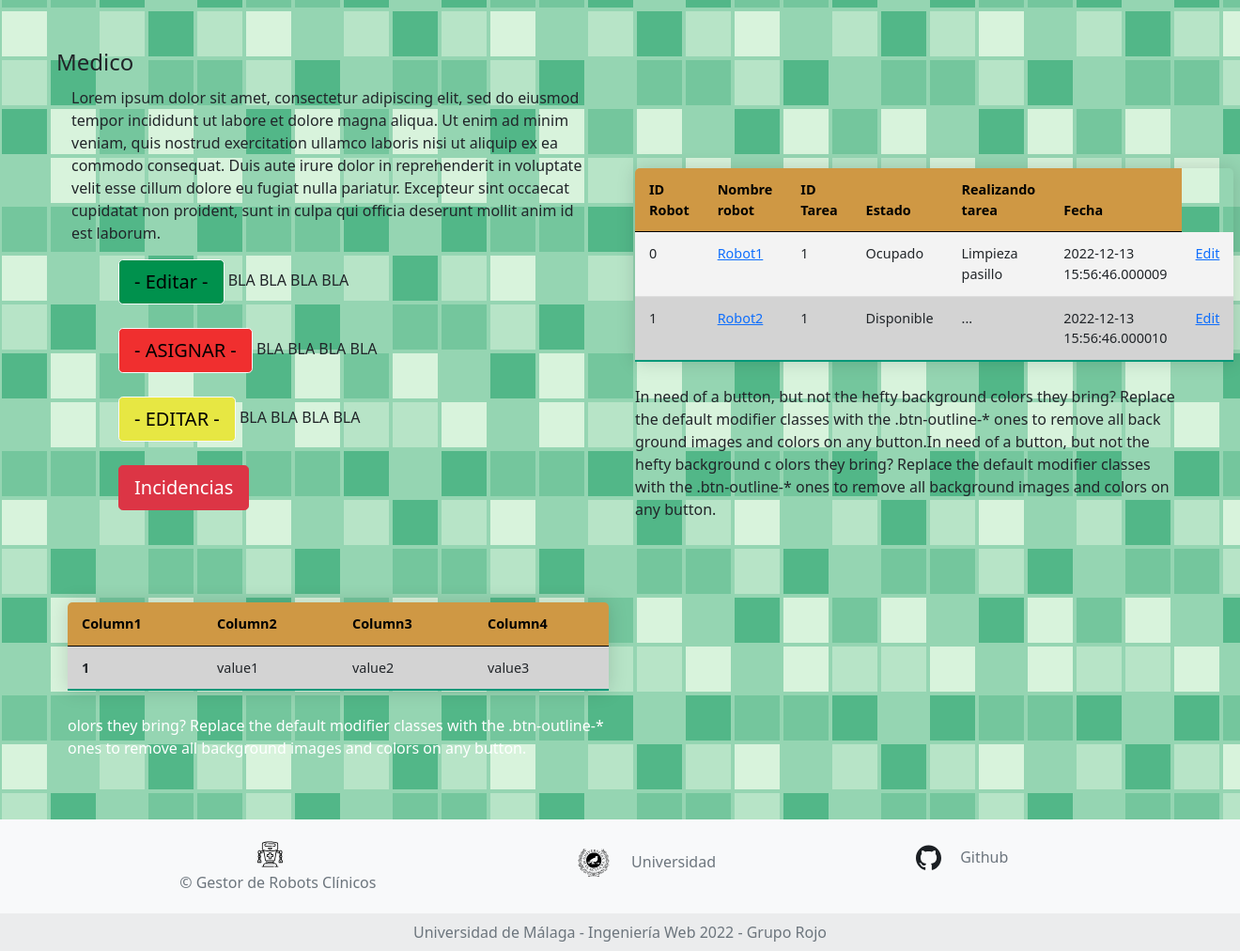
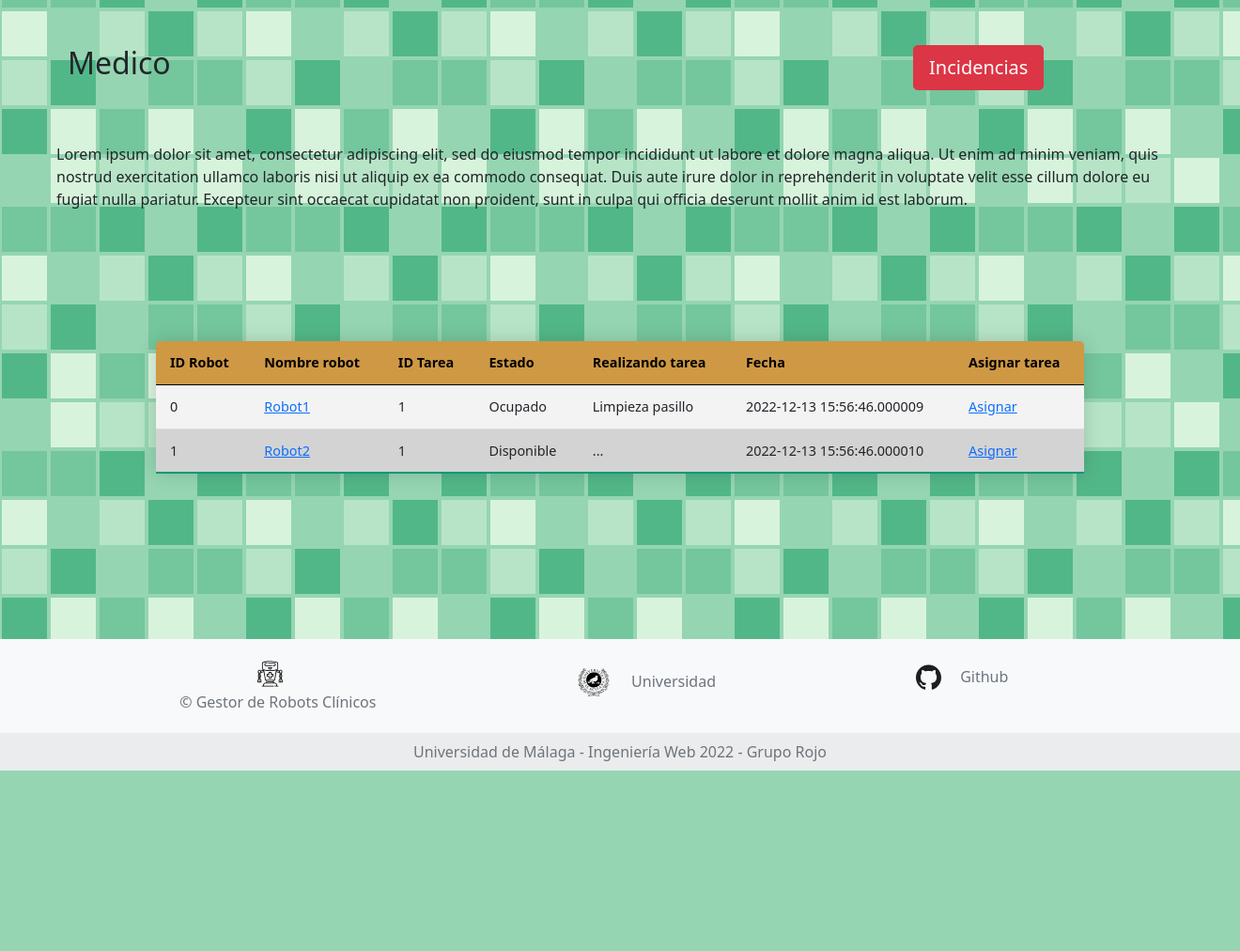
Before and after one commit to jesusaldanamartin/web_engineering, a Flask app: page /doctor in a window 1320 px wide. Shown: the part 42-1054 px from the top of the page at 94% size. After the commit the page ends 862 px from the top, so only its background shows below. Run offline with Flask 3, Linux system fonts and the light colour scheme; data comes from the database, SQL or seed files in the repository; some libraries are stand-ins or nearby versions.

Commit message:
plantilla medico nueva + padding correcto para footer

```diff
--- a/static/css/style.css
+++ b/static/css/style.css
@@ -120,3 +120,7 @@
     margin-left: 5px;
     content: "\25be";
 }
+
+.bot{
+    padding-bottom: 2.3cm;
+}
--- a/templates/formulario_tecnico_robots.jinja
+++ b/templates/formulario_tecnico_robots.jinja
@@ -8,7 +8,7 @@
 {% block content %}
 
 <body class="bg">
-    <fieldset class="main-container row p-5 mx-0 justify-content-center align-self-center">
+    <fieldset class="main-container row p-5 mx-0 justify-content-center align-self-center bot">
         <div class="main-container row p-5 mx-0 justify-content-center align-self-center">
             <h1 class="main-container row p-5 mx-0 justify-content-center align-self-center">Formulario Robots</h1>
             <form class="main-container row p-5 mx-0 justify-content-center align-self-center" method="post"
@@ -60,11 +60,11 @@
 
                             {% for mesg in get_flashed_messages() %}
                                 {% if mesg == '¡Robot creado con éxito!' %}
-                                    <div class = "alert alert-success">
+                                    <div class = "text-center alert alert-success">
                                         <p style="color: green;">{{ mesg }}<p>
                                     </div>
                                 {% else %}
-                                    <div class = "alert alert-danger ">
+                                    <div class = "text-center alert alert-danger ">
                                         <p style="color: red;">{{ mesg }}<p></p>
                                     </div>
                                 {% endif %}
--- a/templates/formulario_tecnico_tareas.jinja
+++ b/templates/formulario_tecnico_tareas.jinja
@@ -8,7 +8,7 @@
 {% block content %}
 
 <body class="bg">
-    <fieldset class="main-container row p-5 mx-0 justify-content-center align-self-center">
+    <fieldset class="main-container row p-5 mx-0 justify-content-center align-self-center bot">
         <div class="main-container row p-5 mx-0 justify-content-center align-self-center">
             <h1 class="main-container row p-5 mx-0 justify-content-center align-self-center">Formulario Tareas</h1>
             <form class="main-container row p-5 mx-0 justify-content-center align-self-center" method="post"
@@ -51,11 +51,11 @@
 
                             {% for mesg in get_flashed_messages() %}
                                 {% if mesg == '¡Tarea creada con éxito!' %}
-                                    <div class = "alert alert-success">
+                                    <div class = "text-center alert alert-success">
                                         <p style="color: green;">{{ mesg }}<p>
                                     </div>
                                 {% else %}
-                                    <div class = "alert alert-danger ">
+                                    <div class = "text-center alert alert-danger ">
                                         <p style="color: red;">{{ mesg }}<p></p>
                                     </div>
                                 {% endif %}
--- a/templates/formulario_tecnico_usuario.jinja
+++ b/templates/formulario_tecnico_usuario.jinja
@@ -68,11 +68,11 @@
 
                             {% for mesg in get_flashed_messages() %}
                                 {% if mesg == '¡Usuario creado con éxito!' %}
-                                    <div class = "alert alert-success">
+                                    <div class = "text-center alert alert-success">
                                         <p style="color: green;">{{ mesg }}<p>
                                     </div>
                                 {% else %}
-                                    <div class = "alert alert-danger ">
+                                    <div class = "text-center alert alert-danger ">
                                         <p style="color: red;">{{ mesg }}<p></p>
                                     </div>
                                 {% endif %}
--- a/templates/log.jinja
+++ b/templates/log.jinja
@@ -45,7 +45,7 @@
                   </button>
 
                   {% for mesg in get_flashed_messages() %}
-                    <div class = "alert alert-danger ">
+                    <div class = "text-center alert alert-danger ">
                       <p style="color: red;">{{ mesg }}<p></p>
                     </div>
                   {% endfor %}
--- a/templates/template_medico.jinja
+++ b/templates/template_medico.jinja
@@ -7,34 +7,140 @@
 
 
 {% block content %}
+
 <body class="bg">
 
 <div class="main-container row p-5 mx-0 justify-content-center align-items-center align-self-center">
-    <legend>Medico</legend>
-    <fieldset class="col-md-6 d-flex justify-content-center">
-        <form class="row px-3" method="POST" action="/upload" enctype="multipart/form-data">
-            <div>
-                <p>
+  <div class="row">
+    <div class="col-sm-9"><legend><h2>Medico</h2></legend></div>
+    <div class="col-sm-3"><button type="button" class="btn btn-danger btn-lg" data-toggle="modal" data-target="#exampleModal">Incidencias</button></div>
+  </div>
+    <p class="padd">
                   Lorem ipsum dolor sit amet, consectetur adipiscing elit, sed do eiusmod tempor incididunt ut
                   labore et dolore magna aliqua. Ut enim ad minim veniam, quis nostrud exercitation ullamco laboris
                   nisi ut aliquip ex ea commodo consequat. Duis aute irure dolor in reprehenderit in voluptate velit esse
                   cillum dolore eu fugiat nulla pariatur. Excepteur sint occaecat cupidatat non proident, sunt in culpa qui
                   officia deserunt mollit anim id est laborum.
     </p>
+  <!--
+  <div class="card w-50">
+    <div class="card-body">
+    <div class="row">
+        <div class="col-4">
+          <nav id="navbar-example3" class="h-100 flex-column align-items-stretch pe-4 border-end">
+            <nav class="nav nav-pills flex-column">
+              <a class="nav-link" href="#item-1">Item 1</a>
+              <nav class="nav nav-pills flex-column">
+                <a class="nav-link ms-3 my-1" href="#item-1-1">Item 1-1</a>
+                <a class="nav-link ms-3 my-1" href="#item-1-2">Item 1-2</a>
+              </nav>
+              <a class="nav-link" href="#item-2">Item 2</a>
+              <a class="nav-link" href="#item-3">Item 3</a>
+              <nav class="nav nav-pills flex-column">
+                <a class="nav-link ms-3 my-1" href="#item-3-1">Item 3-1</a>
+                <a class="nav-link ms-3 my-1" href="#item-3-2">Item 3-2</a>
+              </nav>
+            </nav>
+          </nav>
+        </div>
 
-                <div class="text-left margen">
-                    <button type="button" class="btn btn-light btn-lg editar">- Editar -</button> BLA BLA BLA BLA
+        <div class="col-8">
+          <div data-bs-spy="scroll" data-bs-target="#navbar-example3" data-bs-smooth-scroll="true" class="scrollspy-example-2" tabindex="0">
+            <div id="item-1">
+              <h4>Item 1</h4>
+              <p>     Lorem ipsum dolor sit amet, consectetur adipiscing elit, sed do eiusmod tempor incididunt ut
+                          labore et dolore magna aliqua. Ut enim ad minim veniam, quis nostrud exercitation ullamco laboris
+                          nisi ut aliquip ex ea commodo consequat. Duis aute irure dolor in reprehenderit in voluptate velit esse
+                          cillum dolore eu fugiat nulla pariatur. Excepteur sint occaecat cupidatat non proident, sunt in culpa qui
+                          officia deserunt mollit anim id est laborum.</p>
             </div>
-                <div class="text-left margen">
-                    <button type="button" class="btn btn-light btn-lg asignar">-  ASIGNAR  -</button> BLA BLA BLA BLA
+            <div id="item-1-1">
+              <h5>Item 1-1</h5>
+              <p>     Lorem ipsum dolor sit amet, consectetur adipiscing elit, sed do eiusmod tempor incididunt ut
+                          labore et dolore magna aliqua. Ut enim ad minim veniam, quis nostrud exercitation ullamco laboris
+                          nisi ut aliquip ex ea commodo consequat. Duis aute irure dolor in reprehenderit in voluptate velit esse
+                          cillum dolore eu fugiat nulla pariatur. Excepteur sint occaecat cupidatat non proident, sunt in culpa qui
+                          officia deserunt mollit anim id est laborum.</p>
             </div>
-                <div class="text-left margen">
-                    <button type="button" class="btn btn-light btn-lg incidencias">-  EDITAR  -</button> BLA BLA BLA BLA
+            <div id="item-1-2">
+              <h5>Item 1-2</h5>
+              <p>     Lorem ipsum dolor sit amet, consectetur adipiscing elit, sed do eiusmod tempor incididunt ut
+                          labore et dolore magna aliqua. Ut enim ad minim veniam, quis nostrud exercitation ullamco laboris
+                          nisi ut aliquip ex ea commodo consequat. Duis aute irure dolor in reprehenderit in voluptate velit esse
+                          cillum dolore eu fugiat nulla pariatur. Excepteur sint occaecat cupidatat non proident, sunt in culpa qui
+                          officia deserunt mollit anim id est laborum.</p>
             </div>
-                <div class="text-left margen">
-                <button type="button" class="btn btn-danger btn-lg" data-toggle="modal" data-target="#exampleModal">
-              Incidencias
-            </button>
+            <div id="item-2">
+              <h4>Item 2</h4>
+              <p>     Lorem ipsum dolor sit amet, consectetur adipiscing elit, sed do eiusmod tempor incididunt ut
+                          labore et dolore magna aliqua. Ut enim ad minim veniam, quis nostrud exercitation ullamco laboris
+                          nisi ut aliquip ex ea commodo consequat. Duis aute irure dolor in reprehenderit in voluptate velit esse
+                          cillum dolore eu fugiat nulla pariatur. Excepteur sint occaecat cupidatat non proident, sunt in culpa qui
+                          officia deserunt mollit anim id est laborum.</p>
+            </div>
+            <div id="item-3">
+              <h4>Item 3</h4>
+              <p>     Lorem ipsum dolor sit amet, consectetur adipiscing elit, sed do eiusmod tempor incididunt ut
+                          labore et dolore magna aliqua. Ut enim ad minim veniam, quis nostrud exercitation ullamco laboris
+                          nisi ut aliquip ex ea commodo consequat. Duis aute irure dolor in reprehenderit in voluptate velit esse
+                          cillum dolore eu fugiat nulla pariatur. Excepteur sint occaecat cupidatat non proident, sunt in culpa qui
+                          officia deserunt mollit anim id est laborum.</p>
+            </div>
+            <div id="item-3-1">
+              <h5>Item 3-1</h5>
+              <p>     Lorem ipsum dolor sit amet, consectetur adipiscing elit, sed do eiusmod tempor incididunt ut
+                          labore et dolore magna aliqua. Ut enim ad minim veniam, quis nostrud exercitation ullamco laboris
+                          nisi ut aliquip ex ea commodo consequat. Duis aute irure dolor in reprehenderit in voluptate velit esse
+                          cillum dolore eu fugiat nulla pariatur. Excepteur sint occaecat cupidatat non proident, sunt in culpa qui
+                          officia deserunt mollit anim id est laborum.</p>
+            </div>
+            <div id="item-3-2">
+              <h5>Item 3-2</h5>
+              <p>     Lorem ipsum dolor sit amet, consectetur adipiscing elit, sed do eiusmod tempor incididunt ut
+                          labore et dolore magna aliqua. Ut enim ad minim veniam, quis nostrud exercitation ullamco laboris
+                          nisi ut aliquip ex ea commodo consequat. Duis aute irure dolor in reprehenderit in voluptate velit esse
+                          cillum dolore eu fugiat nulla pariatur. Excepteur sint occaecat cupidatat non proident, sunt in culpa qui
+                          officia deserunt mollit anim id est laborum.</p>
+            </div>
+          </div>
+        </div>
+   </div>
+  </div>
+  </div> -->
+    <fieldset class="text-black col-md-10 px-3 bot">
+      <form method="GET" class="mt-5 row justify-content-center table-sortable">
+            <div>
+                <table class="table">
+                    <thead>
+                      <tr>
+                        <th scope="col">ID Robot</th>
+                        <th scope="col">Nombre robot</th>
+                        <th scope="col">ID Tarea</th>
+                        <th scope="col">Estado</th>
+                        <th scope="col">Realizando tarea</th>
+                        <th scope="col">Fecha</th>
+                        <th scope="col">Asignar tarea</th>
+                      </tr>
+                    </thead>
+                    <tbody>
+                      {% for tablas in acciones %}
+                      <tr>
+                            <td>{{tablas.id_robot}}</td>
+                            <td><a href="/doctor/{{tablas.name_robot}}">{{tablas.name_robot}}</td>
+                            <td>{{tablas.id_Tareas}}</td>
+                            <td>{{tablas.realizando_tarea}}</td>
+                            <td>{{tablas.tipoTarea}}</td>
+                            <td>{{tablas.date}}</td>
+                            <td>
+                              <a href="/edit/{{tablas.id_robot}}">Asignar</a>
+                            </td>
+                      </tr>
+                       {% endfor %}
+                    </tbody>
+                  </table>
+            </div>
+        </form>
+    </fieldset>
     <!-- Modal -->
     <div class="modal fade" id="exampleModal" tabindex="-1" role="dialog" aria-labelledby="exampleModalLabel"
         aria-hidden="true">
@@ -65,85 +171,13 @@
           </div>
       </div>
 </div>
-                </div>
-            </div>
-        </form>
-    </fieldset>
-    <fieldset class="text-black col-md-6 px-3">
-        <form method="GET" class="mt-5 row justify-content-center table-sortable">
-            <div>
-                <table class="table">
-                    <thead>
-                      <tr>
-                        <th scope="col">ID Robot</th>
-                        <th scope="col">Nombre robot</th>
-                        <th scope="col">ID Tarea</th>
-                        <th scope="col">Estado</th>
-                        <th scope="col">Realizando tarea</th>
-                        <th scope="col">Fecha</th>
-                      </tr>
-                    </thead>
-                    <tbody>
-                      {% for tablas in acciones %}
-                      <tr>
-                            <td>{{tablas.id_robot}}</td>
-                            <td><a href="/doctor/{{tablas.name_robot}}">{{tablas.name_robot}}</td>
-                            <td>{{tablas.id_Tareas}}</td>
-                            <td>{{tablas.realizando_tarea}}</td>
-                            <td>{{tablas.tipoTarea}}</td>
-                            <td>{{tablas.date}}</td>
-                            <td>
-                              <a href="/edit/{{tablas.id_robot}}">Edit</a>
-                            </td>
-                      </tr>
-                       {% endfor %}
-                    </tbody>
-                  </table>
-                In need of a button, but not the hefty background colors they bring?
-                Replace the default modifier classes with the .btn-outline-* ones to remove all back
-                ground images and colors on any button.In need of a button, but not the hefty background c
-                olors they bring? Replace the default modifier classes with the .btn-outline-* ones to remove all background images and colors on any button.
-            </div>
-        </form>
-        </legend>
-    </fieldset>
 
-    <fieldset class="fieldset-about col-md-4">
-    </fieldset>
-
-    <form method="GET" class="mt-5 row justify-content-center table-sortable">
-        <fieldset class="text-white col-md-6">
-            <div>
-                <table class="table">
-                    <thead>
-                      <tr>
-                        <th scope="col">Column1</th>
-                        <th scope="col">Column2</th>
-                        <th scope="col">Column3</th>
-                        <th scope="col">Column4</th>
-                      </tr>
-                    </thead>
-                    <tbody>
-                      <tr>
-                        <th scope="row">1</th>
-                        <td>value1</td>
-                        <td>value2</td>
-                        <td>value3</td>
-                      </tr>
-                    </tbody>
-                  </table>
-                olors they bring? Replace the default modifier classes with the .btn-outline-* ones to remove all background images and colors on any button.
-            </div>
-        </fieldset>
-
-        <fieldset class="text-white col-md-6">
-        </fieldset>
-    </form>
-</div>
 {% endblock %}
 
 {% block scripts %}
-
+<script>
+  $('body').scrollspy({target: ".navbar", offset: 50});
+</script>
 <script src="https://cd
 n.jsdelivr.net/npm/popper.js@1.16.0/dist/umd/popper.min.js"
     integrity="sha384-Q6E9RHvbIyZFJoft+2mJbHaEWldlvI9IOYy5n3zV9zzTtmI3UksdQRVvoxMfooAo" crossorigin="anonymous">
```
Also changed, not shown: templates/template_tecnico.jinja (+4 -3 lines). Lines whose indentation alone changed are shown as unchanged.
